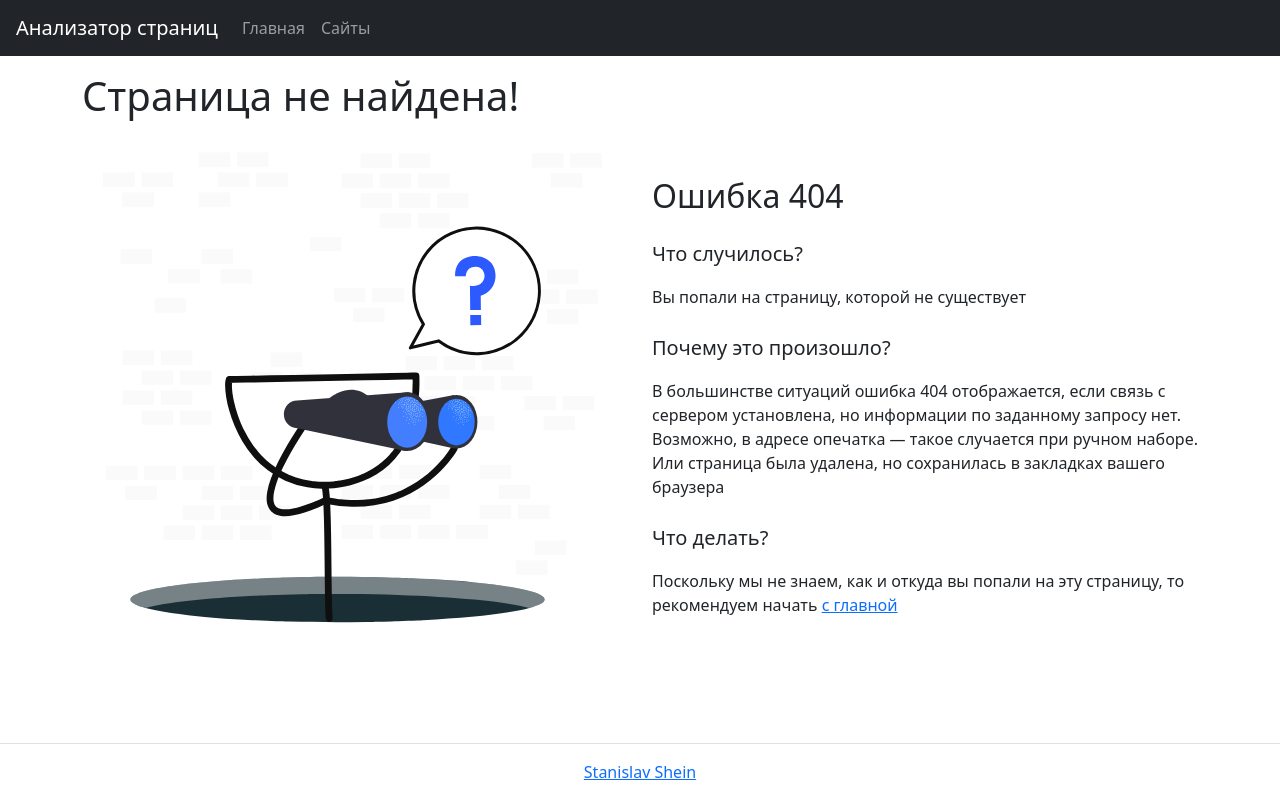
After one commit to StanislavShein/php-project-9, a PHP site: page /templates/error404.phtml in a window 1280 px wide. The commit adds this page. Run offline with PHP 8.4, Linux system fonts and the light colour scheme.

Commit message:
add error404 page

```diff
--- a/src/database.php
+++ b/src/database.php
@@ -66,7 +66,7 @@ function getIdByUrl(\PDO $pdo, string $url): string
     return $data['id'];
 }
 
-function getUrlRowById(\PDO $pdo, string $id): array
+function getUrlRowById(\PDO $pdo, string $id)
 {
     $query = "SELECT * FROM urls WHERE id={$id}";
     $result = $pdo->query($query);
@@ -83,7 +83,7 @@ function getLastChecks(\PDO $pdo)
     $query = "SELECT DISTINCT ON (url_id) url_id, created_at, status_code
               FROM url_checks
               ORDER BY url_id, created_at DESC;";
-    $result = $pdo->query($query); //->fetchAll(\PDO::FETCH_ASSOC);
+    $result = $pdo->query($query);
 
     if (!$result) {
         throw new \Exception('Ошибочный запрос к базе данных');
--- /dev/null
+++ b/templates/error404.phtml
@@ -0,0 +1,23 @@
+<?php require 'header.phtml'; ?>
+
+<main class="flex-grow-1">
+    <div class="container-lg mt-3">
+        <h1>Страница не найдена!</h1>
+        <div class="row row-cols-1 row-cols-lg-2 align-items-lg-center">
+            <div class="col">
+                <img class="img-fluid" alt="404 error" src="/assets/404.svg" loading="lazy">
+            </div>
+            <div class="col">
+                <h2 class="h2 mb-4">Ошибка 404</h2>
+                <p class="fs-5 text-black mb-3">Что случилось?</p>
+                <p class="mb-4">Вы попали на страницу, которой не существует</p>
+                <p class="fs-5 text-black mb-3">Почему это произошло?</p>
+                <p class="mb-4">В большинстве ситуаций ошибка 404 отображается, если связь с сервером установлена, но информации по заданному запросу нет. Возможно, в адресе опечатка — такое случается при ручном наборе. Или страница была удалена, но сохранилась в закладках вашего браузера</p>
+                <p class="fs-5 text-black mb-3">Что делать?</p>
+                <p class="mb-2">Поскольку мы не знаем, как и откуда вы попали на эту страницу, то рекомендуем начать <a href="/">с главной</a></p>
+            </div>
+        </div>
+    </div>
+</main>
+
+<?php require 'footer.phtml'; ?>
--- a/templates/footer.phtml
+++ b/templates/footer.phtml
@@ -1,7 +1,7 @@
 <footer class="border-top py-3 mt-5 flex-shrink-0">
         <div class="container-lg">
             <div class="text-center">
-                <a href="https://hexlet.io/pages/about" target="_blank">Hexlet</a>
+                <a href="https://github.com/StanislavShein" target="_blank">Stanislav Shein</a>
             </div>
         </div>
     </footer>
```
Also changed, not shown: public/index.php (+7 -3 lines), public/assets/404.svg (added).
